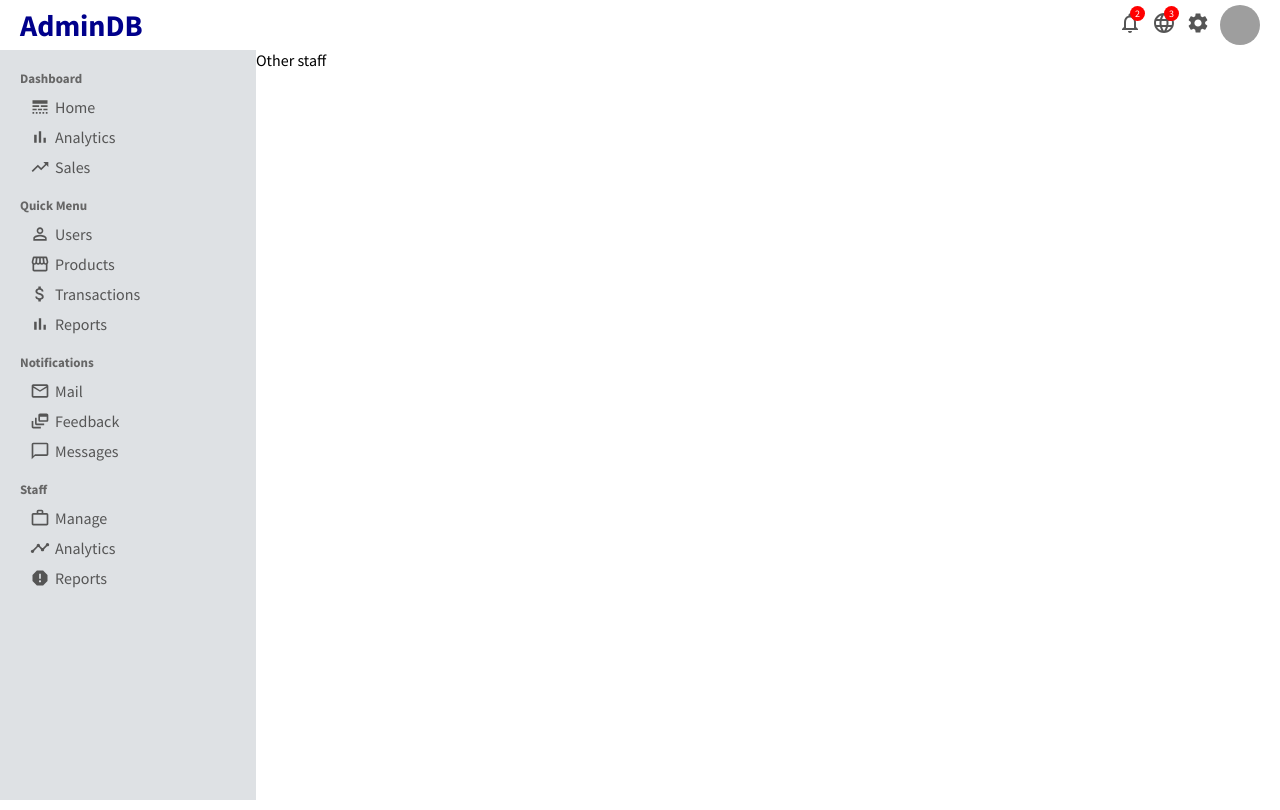
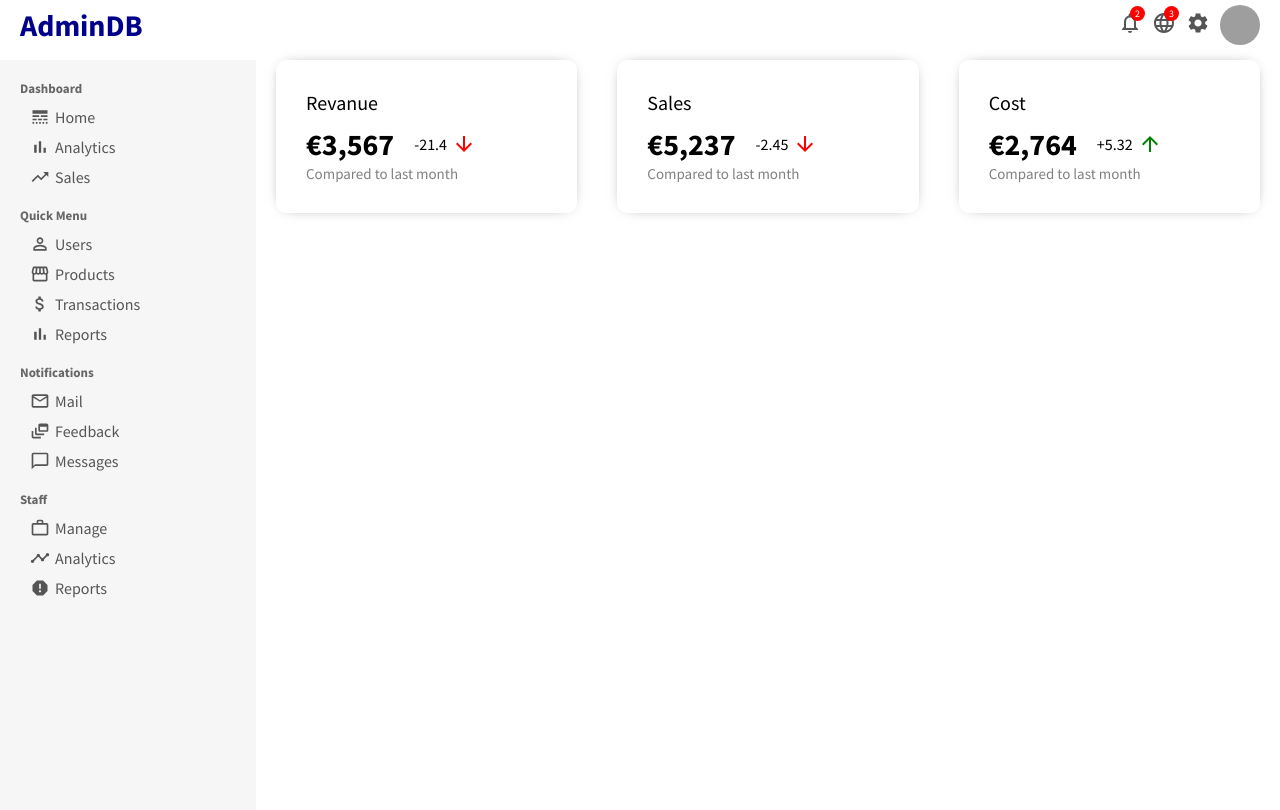
Before and after one commit to Moamin-AbuEwaida/admin-dashboard-react, a React (Create React App) app: page / in a window 1280 px wide. Built offline with nearby package versions, Linux system fonts and the light colour scheme; grey boxes are pictures that could not be loaded.

Commit message:
featuredInfo component

```diff
--- a/src/App.js
+++ b/src/App.js
@@ -1,6 +1,7 @@
 import './app.css'
 import Sidebar from "./components/sidebar/Sidebar";
 import Topbar from "./components/topbar/Topbar";
+import Home from './pages/home/Home';
 
 
 function App() {
@@ -9,10 +10,7 @@
       <Topbar />
       <div className="container">
         <Sidebar />
-        <div className='others'>
-
-          Other staff
-        </div>
+        <Home />
       </div>
     </div>
   );
--- a/src/app.css
+++ b/src/app.css
@@ -1,7 +1,4 @@
 .container {
   display: flex;
+  margin-top: 10px;
 }
-
-.others {
-  flex: 4;
-}
--- /dev/null
+++ b/src/components/featuredInfo/FeaturedInfo.css
@@ -0,0 +1,50 @@
+.featured {
+  width: 100%;
+  display: flex;
+  justify-content: space-between;
+}
+
+.featuredItem {
+  flex: 1;
+  margin: 0px 20px;
+  padding: 30px;
+  border-radius: 10px;
+  -webkit-box-shadow: 0px 0px 15px -10px #000000;
+  box-shadow: 0px 0px 15px -10px #000000;
+}
+
+.featuredTitle {
+  font-size: 20px;
+}
+
+.featuredMoneyContainer {
+  margin: 10px 0px 0px 0px;
+  display: flex;
+  align-items: center;
+}
+
+.featuredMoney {
+  font-size: 30px;
+  font-weight: 600;
+}
+
+.featuredMoneyRate {
+  display: flex;
+  align-items: center;
+  margin-left: 20px;
+}
+
+.featuredIcon {
+  font-size: 14px;
+  margin-left: 5px;
+  color: green;
+}
+
+.negative {
+  color: red;
+}
+
+.featuredSub {
+  font-size: 15px;
+  color: grey;
+}
--- /dev/null
+++ b/src/components/featuredInfo/FeaturedInfo.jsx
@@ -0,0 +1,41 @@
+import React from "react";
+import "./FeaturedInfo.css";
+import { ArrowDownward, ArrowUpward } from "@material-ui/icons";
+const FeaturedInfo = () => {
+  return (
+    <div className="featured">
+      <div className="featuredItem">
+        <span className="featuredTitle">Revanue</span>
+        <div className="featuredMoneyContainer">
+          <span className="featuredMoney">€3,567</span>
+          <span className="featuredMoneyRate">
+            -21.4 <ArrowDownward className="featuredIcon negative" />
+          </span>
+        </div>
+        <span className="featuredSub">Compared to last month</span>
+      </div>
+      <div className="featuredItem">
+        <span className="featuredTitle">Sales</span>
+        <div className="featuredMoneyContainer">
+          <span className="featuredMoney">€5,237</span>
+          <span className="featuredMoneyRate">
+            -2.45 <ArrowDownward className="featuredIcon negative" />
+          </span>
+        </div>
+        <span className="featuredSub">Compared to last month</span>
+      </div>
+      <div className="featuredItem">
+        <span className="featuredTitle">Cost</span>
+        <div className="featuredMoneyContainer">
+          <span className="featuredMoney">€2,764</span>
+          <span className="featuredMoneyRate">
+            +5.32 <ArrowUpward className="featuredIcon" />
+          </span>
+        </div>
+        <span className="featuredSub">Compared to last month</span>
+      </div>
+    </div>
+  );
+};
+
+export default FeaturedInfo;
--- a/src/components/sidebar/Sidebar.css
+++ b/src/components/sidebar/Sidebar.css
@@ -1,7 +1,7 @@
 .sidebar {
   flex: 1;
   height: calc(100vh - 50px);
-  background-color: #dee1e4;
+  background-color: #f6f6f6;
   position: sticky;
   top: 50px;
 }
@@ -35,7 +35,7 @@
 
 .sidebarListItem.active,
 .sidebarListItem:hover {
-  background-color: #c6d1dc;
+  background-color: #d2d2d2;
 }
 
 .sidebarIcon {
--- /dev/null
+++ b/src/pages/home/Home.css
@@ -0,0 +1,3 @@
+.home {
+  flex: 4;
+}
--- /dev/null
+++ b/src/pages/home/Home.jsx
@@ -0,0 +1,12 @@
+import React from "react";
+import FeaturedInfo from "../../components/featuredInfo/FeaturedInfo";
+import "./Home.css";
+const Home = () => {
+  return (
+    <div className="home">
+      <FeaturedInfo />
+    </div>
+  );
+};
+
+export default Home;
```
